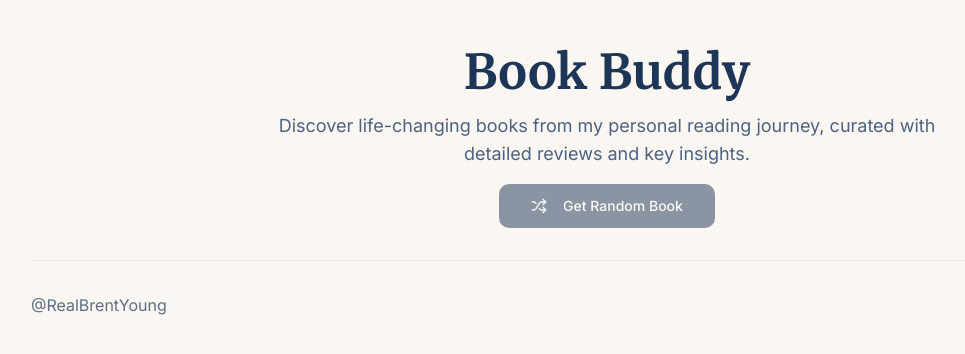
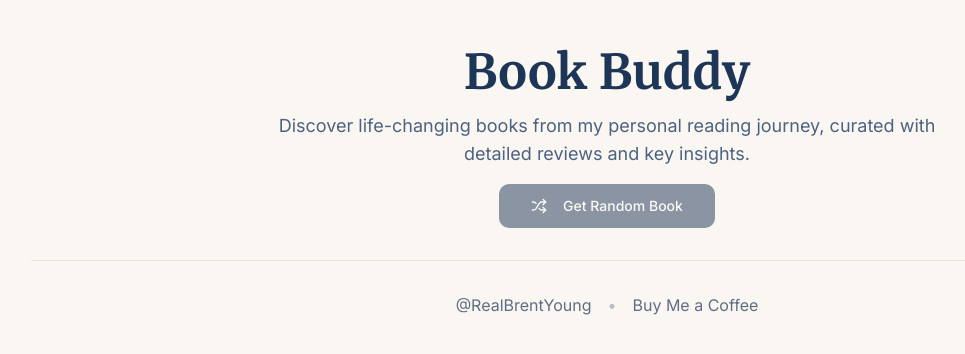
Before and after one commit to BrentYoungPhoto/book-buddy-randomizer2, a React (Vite) app: page / in a window 1280 px wide. Shown: the top 354 px of the page, without its empty margins (33-998 px from the left). Built offline with nearby package versions, Linux system fonts and the light colour scheme; no server answers; the database is empty.

Commit message:
Add Buy Me a Coffee link
Include a link to the Buy Me a Coffee profile in the application.
[skip gpt_engineer]

```diff
--- a/src/pages/Index.tsx
+++ b/src/pages/Index.tsx
@@ -81,7 +81,8 @@ const Index = () => {
           </div>
         )}
 
-        <footer className="pt-8 mt-16 border-t border-gold/20">
+        <footer className="pt-8 mt-16 border-t border-gold/20 space-y-2">
+          <div className="flex items-center justify-center gap-4">
             <a
               href="https://linktr.ee/RealBrentYoung"
               target="_blank"
@@ -90,6 +91,16 @@ const Index = () => {
             >
               @RealBrentYoung
             </a>
+            <span className="text-navy/30">•</span>
+            <a
+              href="https://buymeacoffee.com/realbrentyoung"
+              target="_blank"
+              rel="noopener noreferrer"
+              className="text-navy/70 hover:text-navy transition-colors inline-flex items-center gap-1"
+            >
+              Buy Me a Coffee
+            </a>
+          </div>
         </footer>
       </div>
     </div>
```
Lines whose indentation alone changed are shown as unchanged.
